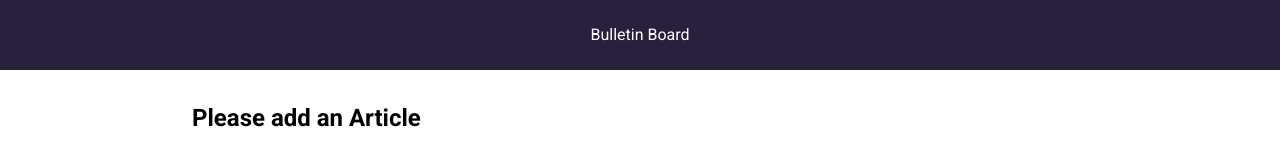
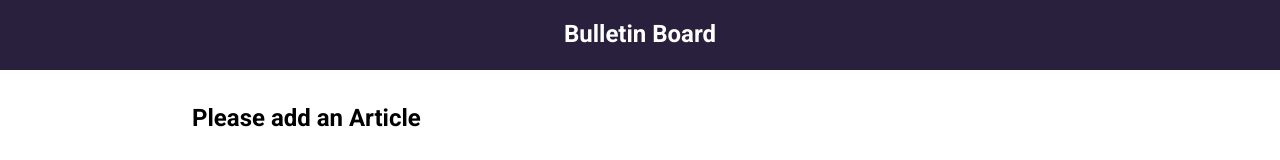
Before and after one commit to KeithRussel/bulletinboard, a React (Create React App) app: page / in a window 1280 px wide. Shown: the top 160 px of the page. Built offline with nearby package versions, Linux system fonts and the light colour scheme.

Commit message:
Update styling on header

```diff
--- a/src/Components/Header/Header.js
+++ b/src/Components/Header/Header.js
@@ -9,6 +9,8 @@ const HeaderMain = styled.div`
   color: ${() => theme.colors.white};
   height: 70px;
   background-color: ${() => theme.colors.secondary};
+  font-size: 1.5rem;
+  font-weight: bold;
 `;
 
 const Header = () => {
```
